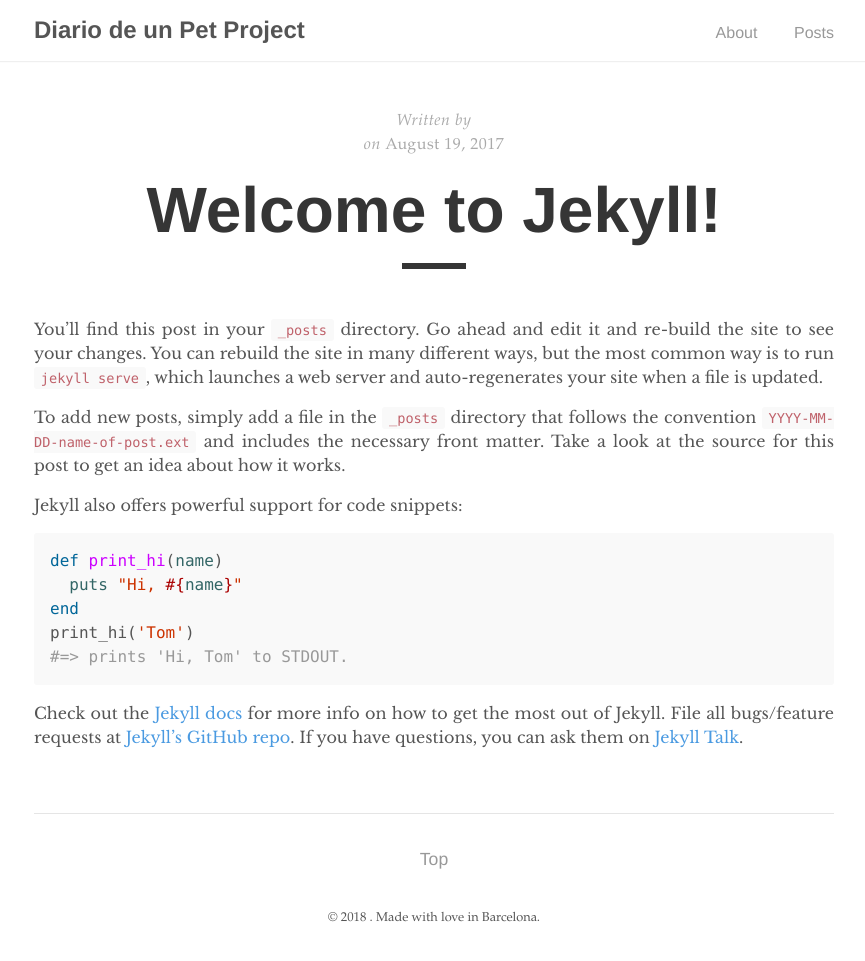
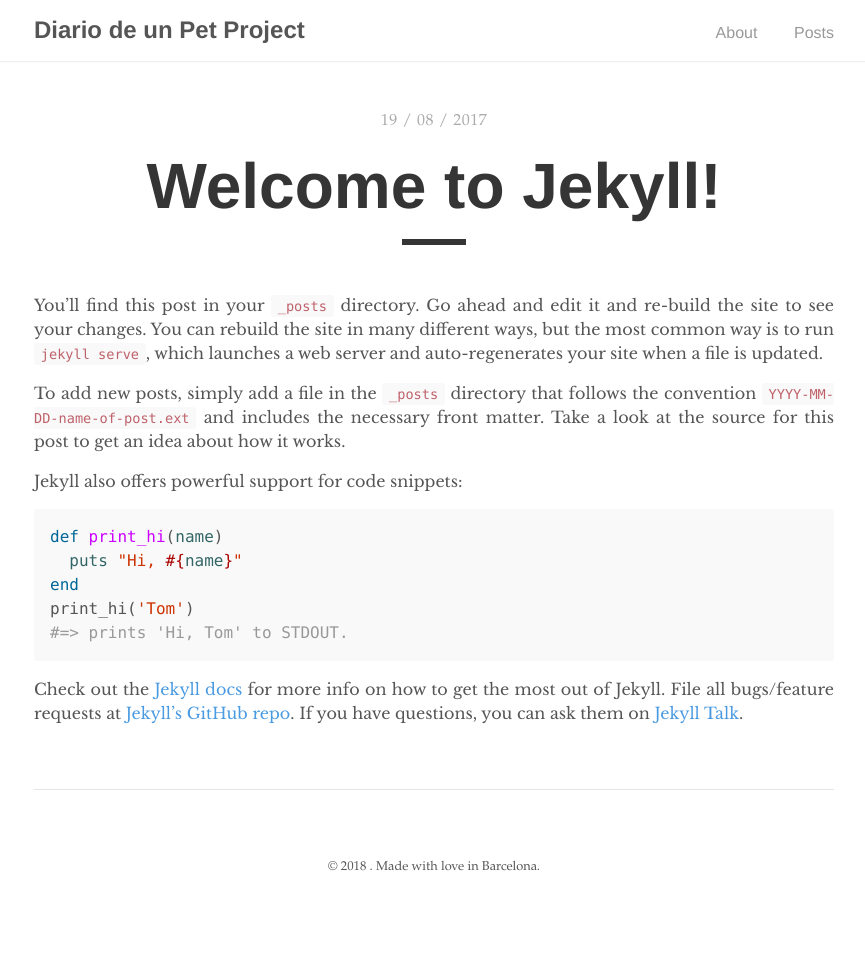
Before and after one commit to diariodeunpetproject/diariodeunpetproject.github.io, a Jekyll site: the page built from _posts/2017-08-19-welcome-to-jekyll.markdown, in a window 1280 px wide. Shown: the whole page, without its empty margins (206-1071 px from the left). Built offline with Jekyll 4.4.1, drawn with Linux system fonts in a browser that asks for light colours; after the commit the page ends 910 px from its top, so only the background shows below that.

Commit message:
layout adjustments

```diff
--- a/_layouts/home.html
+++ b/_layouts/home.html
@@ -6,7 +6,7 @@ layout: default
   {% for post in paginator.posts %}
     <a href="{{ post.url | prepend: site.baseurl }}" class="catalogue-item">
       <div>
-        <time datetime="{{ post.date }}" class="catalogue-time">{{ post.date | date: "%B %d, %Y" }}</time>
+        <time datetime="{{ post.date }}" class="catalogue-time">{{ post.date | date: "%d / %m / %Y" }}</time>
         <h1 class="catalogue-title">{{ post.title }}</h1>
         <div class="catalogue-line"></div>
 
--- a/_layouts/post.html
+++ b/_layouts/post.html
@@ -4,16 +4,8 @@ layout: default
 
 <div class="post">
   <div class="post-info">
-    <span>Written by</span>
-    {% if page.author %}
-        {{ page.author }}
-    {% else %}
-        {{ site.author.name }}
-    {% endif %}
-
     {% if page.date %}
-      <br>
-      <span>on&nbsp;</span><time datetime="{{ page.date }}">{{ page.date | date: "%B %d, %Y" }}</time>
+      <time datetime="{{ page.date }}">{{ page.date | date: "%d / %m / %Y" }}</time>
     {% endif %}
   </div>
 
@@ -31,6 +23,4 @@ layout: default
   {% if page.previous.url %}
     <a href="{{ page.previous.url | prepend: site.baseurl }}" class="right arrow">&#8594;</a>
   {% endif %}
-
-  <a href="#" class="top">Top</a>
 </div>
```
